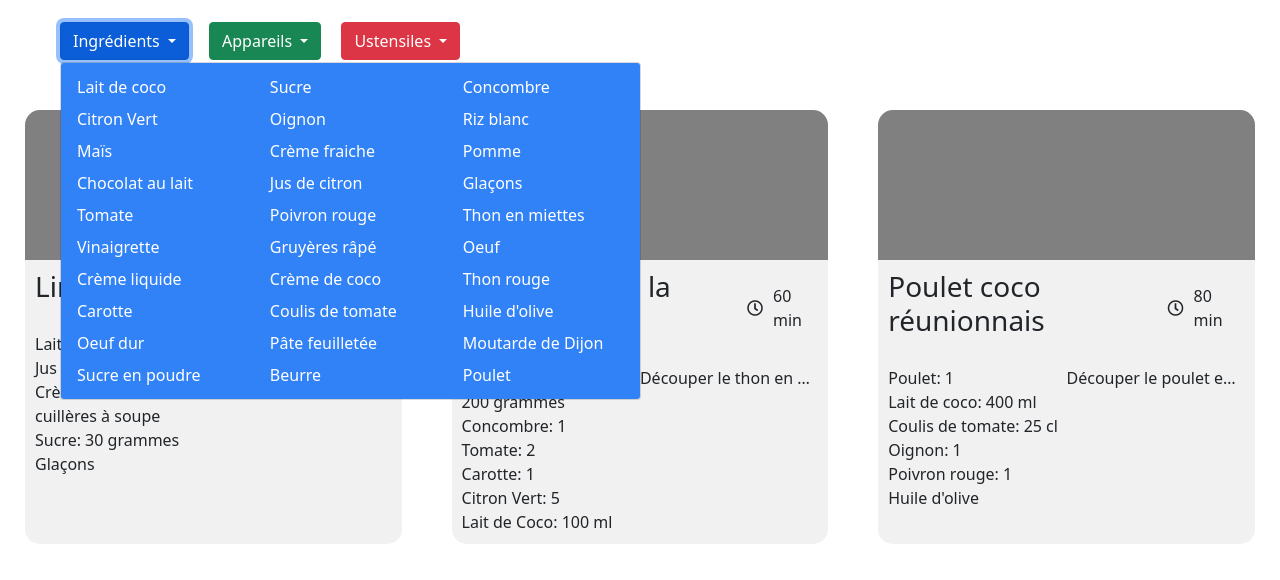
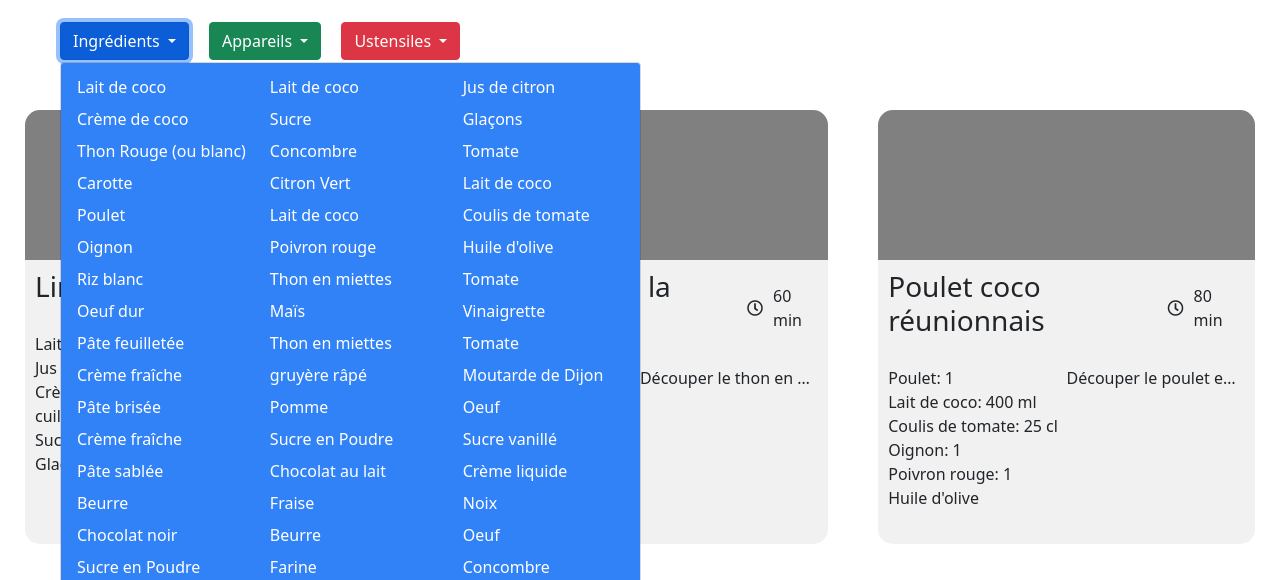
Before and after one commit to 2Bid/AxelSalenbier_7_06102021, a website with bundled scripts: page index.html in a window 1280 px wide. Both pictures are taken after a click on the button "Ingrédients". Shown: the part 219-799 px from the top of the page. Built offline with nearby package versions, Linux system fonts and the light colour scheme.

Commit message:
filtre ingredient js

```diff
--- a/index.html
+++ b/index.html
@@ -26,37 +26,8 @@
                            Ingrédients
                            <input class="input-btn" type="text">
                          </button>
-                         <ul class="dropdown-menu" aria-labelledby="dropdownMenuButton1">
+                         <ul class="dropdown-menu" id="dropdown-ingredients" aria-labelledby="dropdownMenuButton1">
                               <li><a class="dropdown-item" href="#">Lait de coco</a></li>
-                              <li><a class="dropdown-item" href="#">Sucre</a></li>
-                              <li><a class="dropdown-item" href="#">Concombre</a></li>
-                              <li><a class="dropdown-item" href="#">Citron Vert</a></li>
-                              <li><a class="dropdown-item" href="#">Oignon</a></li>
-                              <li><a class="dropdown-item" href="#">Riz blanc</a></li>
-                              <li><a class="dropdown-item" href="#">Maïs</a></li>
-                              <li><a class="dropdown-item" href="#">Crème fraiche</a></li>
-                              <li><a class="dropdown-item" href="#">Pomme</a></li>
-                              <li><a class="dropdown-item" href="#">Chocolat au lait</a></li>
-                              <li><a class="dropdown-item" href="#">Jus de citron</a></li>
-                              <li><a class="dropdown-item" href="#">Glaçons</a></li>
-                              <li><a class="dropdown-item" href="#">Tomate</a></li>
-                              <li><a class="dropdown-item" href="#">Poivron rouge</a></li>
-                              <li><a class="dropdown-item" href="#">Thon en miettes</a></li>
-                              <li><a class="dropdown-item" href="#">Vinaigrette</a></li>
-                              <li><a class="dropdown-item" href="#">Gruyères râpé</a></li>
-                              <li><a class="dropdown-item" href="#">Oeuf</a></li>
-                              <li><a class="dropdown-item" href="#">Crème liquide</a></li>
-                              <li><a class="dropdown-item" href="#">Crème de coco</a></li>
-                              <li><a class="dropdown-item" href="#">Thon rouge</a></li>
-                              <li><a class="dropdown-item" href="#">Carotte</a></li>
-                              <li><a class="dropdown-item" href="#">Coulis de tomate</a></li>
-                              <li><a class="dropdown-item" href="#">Huile d'olive</a></li>
-                              <li><a class="dropdown-item" href="#">Oeuf dur</a></li>
-                              <li><a class="dropdown-item" href="#">Pâte feuilletée</a></li>
-                              <li><a class="dropdown-item" href="#">Moutarde de Dijon</a></li>
-                              <li><a class="dropdown-item" href="#">Sucre en poudre</a></li>
-                              <li><a class="dropdown-item" href="#">Beurre</a></li>
-                              <li><a class="dropdown-item" href="#">Poulet</a></li>
                          </ul>
                     </div>
                     <div class="appareil-container dropdown">
--- a/js/app.js
+++ b/js/app.js
@@ -1,12 +1,11 @@
 import { recipes } from "./data.js";
 
-// affichage des recettes
 async function affichage(recettes){
-     const template = document.getElementById('recette-article')
+     const templateRecette = document.getElementById('recette-article')
      const container = document.querySelector('.article-container')
      container.innerText = ""
      recettes.forEach(function(item){
-          let clone = template.content.cloneNode(true);
+          let clone = templateRecette.content.cloneNode(true);
           clone.querySelector('.nom').textContent = item.name
           item.ingredients.forEach(function(item){
                const ingredient = document.createElement('div')
@@ -30,6 +29,45 @@ async function affichage(recettes){
 
 await affichage(recipes)
 
+// Affiche chaque ingrédients dans le dropdown
+function getIngredient(){
+     let totalIngredient = []
+     let ingredientDropdown = document.getElementById('dropdown-ingredients')
+     let li
+
+     recipes.forEach((recipe)=>{
+          recipe.ingredients.map(ingredient=>{
+               totalIngredient.push(ingredient.ingredient)
+               li = document.createElement('li')
+               li.classList = 'dropdown-item'
+               li.textContent = ingredient.ingredient
+               ingredientDropdown.appendChild(li)
+          })
+
+          // recipe.ingredients.reduce(
+          //      function (sum, ingredient) {
+          //           if(sum.indexOf(ingredient.ingredient) === -1) {
+          //                totalIngredient.push(ingredient.ingredient)
+          //                li = document.createElement('li')
+          //                li.classList = 'dropdown-item'
+          //                li.textContent = ingredient.ingredient
+          //                ingredientDropdown.appendChild(li)
+          //           }
+          //           return sum
+          //      }, []
+          // );
+
+     })
+     totalIngredient = [... new Set(totalIngredient)]
+     let totalIngredientFiltre = totalIngredient.values()
+
+     console.log(Array.from(totalIngredientFiltre))
+
+
+}
+
+getIngredient()
+
 // recherche par input
 const input = document.getElementById('input')
 
@@ -45,14 +83,5 @@ function recherche(texte){
           item.ingredients.map(ingredient=>ingredient.ingredient).some(ingredientName=>ingredientName.toLocaleLowerCase().includes(texte))
      ))
 
-     // console.log(recetteFiltrer)
-     // const recetteFiltrerParDesc = recipes.filter(item => item.description.toLocaleLowerCase().includes(texte.toLocaleLowerCase()))
-     // const recetteFiltrerParIngredient = recipes.filter(item=>{
-     //      const ingredients = item.ingredients.map(ingredient=>ingredient.ingredient)
-     //      return ingredients.some(ingredientName=>ingredientName.toLocaleLowerCase().includes(texte))
-     // })
-     // recetteFiltrer.push(...recetteFiltrerParIngredient)
-     // recetteFiltrer.push(...recetteFiltrerParDesc)
-
      affichage(new Set(recetteFiltrer))
 }
--- a/js/data.js
+++ b/js/data.js
@@ -59,7 +59,7 @@ export const recipes = [
                  "quantity" : 5
              },
              {
-                 "ingredient" : "Lait de Coco",
+                 "ingredient" : "Lait de coco",
                  "quantity" : 100,
                  "unit" : "ml"
              }
@@ -160,7 +160,7 @@ export const recipes = [
                  "quantity": 2
             },
             {
-                "ingredient": "Crème fraiche",
+                "ingredient": "Crème fraîche",
                 "quantity": 2,
                 "unit": "cuillères à soupe"
             },
@@ -198,7 +198,7 @@ export const recipes = [
                  "quantity": "2"
              },
              {
-                 "ingredient":"Crème fraiche",
+                 "ingredient":"Crème fraîche",
                  "quantity":25,
                  "unit": "cl"
              },
@@ -281,7 +281,7 @@ export const recipes = [
                 "unit": "grammes"
             },
             {
-                 "ingredient": "farine",
+                 "ingredient": "Farine",
                  "quantity": 90,
                  "unit": "grammes"
             }
@@ -452,7 +452,7 @@ export const recipes = [
                  "unit":"cuillère à soupe"
              },
              {
-                 "ingredient": "huile d'olive",
+                 "ingredient": "Huile d'olive",
                  "quantity": 2,
                  "unit": "cuillère à soupe"
              }
@@ -567,7 +567,7 @@ export const recipes = [
                  "unit":"tiges"
              },
              {
-                 "ingredient": "huile d'olives",
+                 "ingredient": "Huile d'olive",
                  "quantity": 2,
                  "unit": "cuillère à soupe"
              }
@@ -683,7 +683,7 @@ export const recipes = [
                  "unit": "grammes"
              },
              {
-                 "ingredient": "Crème fraiche",
+                 "ingredient": "Crème fraîche",
                  "quantity": 200,
                  "unit": "grammes"
              },
@@ -693,7 +693,7 @@ export const recipes = [
                  "unit":"grammes"
              },
              {
-                 "ingredient": "huile d'olive",
+                 "ingredient": "Huile d'olive",
                  "quantity": 1,
                  "unit": "cuillères à soupe"
              }
@@ -733,7 +733,7 @@ export const recipes = [
                  "unit": "cl"
              },
              {
-                 "ingredient": "Crème Fraiche",
+                 "ingredient": "Crème fraîche",
                  "quantity" : 1,
                  "unit": "cuillères à soupe"
              }
@@ -803,7 +803,7 @@ export const recipes = [
                  "quantity": 3
              },
              {
-                 "ingredient": "Crème Fraîche",
+                 "ingredient": "Crème fraîche",
                  "quantity": 20,
                  "unit": "cl"
              },
@@ -906,7 +906,7 @@ export const recipes = [
                  "quantity": 1
              },
              {
-                 "ingredient": "Huile d'olives"
+                 "ingredient": "Huile d'olive"
              },
              {
                  "ingredient": "Oignon",
@@ -982,7 +982,7 @@ export const recipes = [
                  "unit":"grammes"
              },
              {
-                 "ingredient": "Crême fraîche",
+                 "ingredient": "Crème fraîche",
                  "quantity": 10,
                  "unit": "cl"
              }
@@ -1279,7 +1279,7 @@ export const recipes = [
                  "unit": "grammes"
              },
              {
-                 "ingredient": "Huile d'olives",
+                 "ingredient": "Huile d'olive",
                  "quantity": 25,
                  "unit": "cl"
              },
@@ -1507,7 +1507,7 @@ export const recipes = [
                  "unit":"grammes"
              },
              {
-                 "ingredient": "farine",
+                 "ingredient": "Farine",
                  "quantity": 40,
                  "unit": "grammes"
              }
@@ -1663,7 +1663,7 @@ export const recipes = [
                  "quantity": 2
              },
              {
-                 "ingredient": "Kiwis",
+                 "ingredient": "Kiwi",
                  "quantity": 3
              },
              {
```
